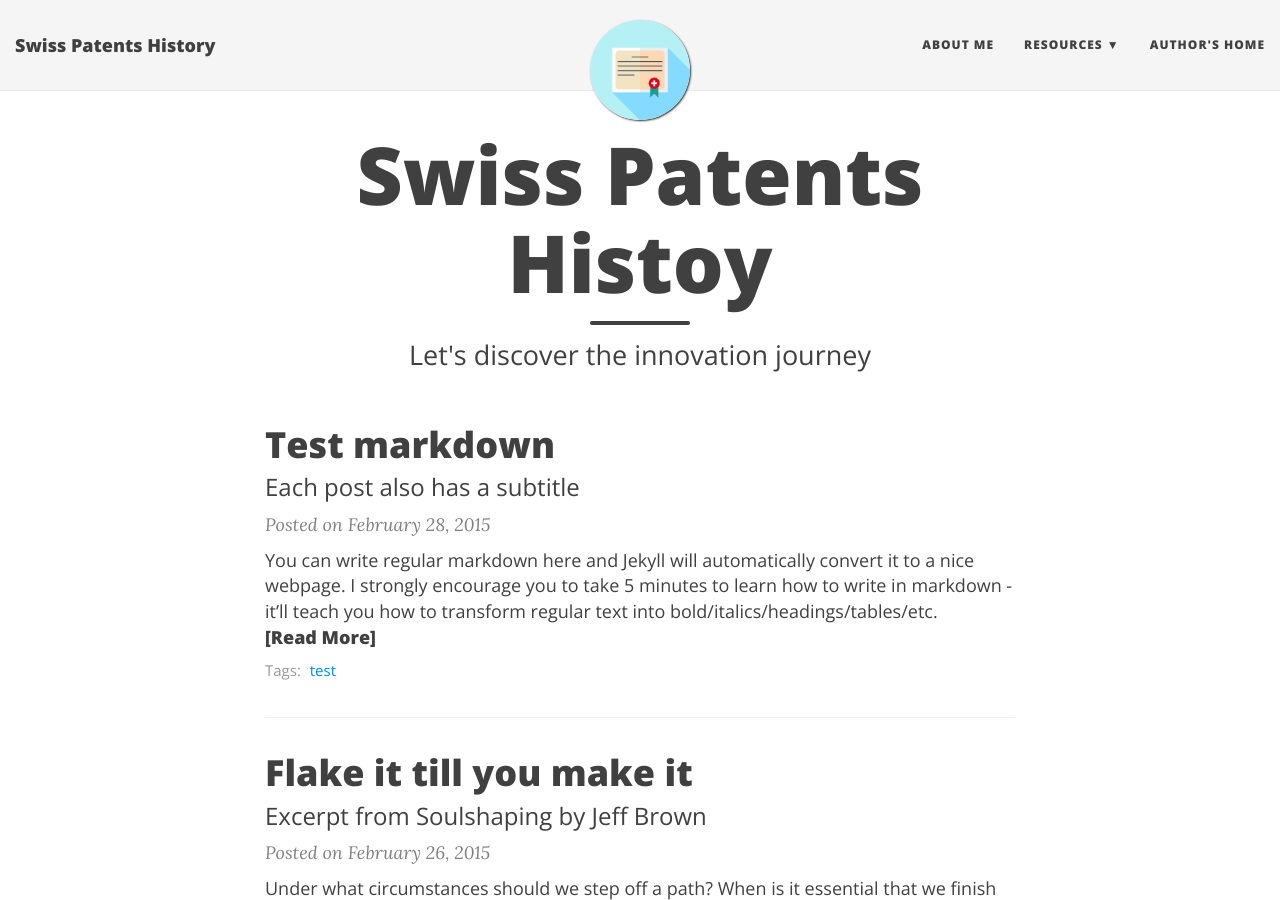
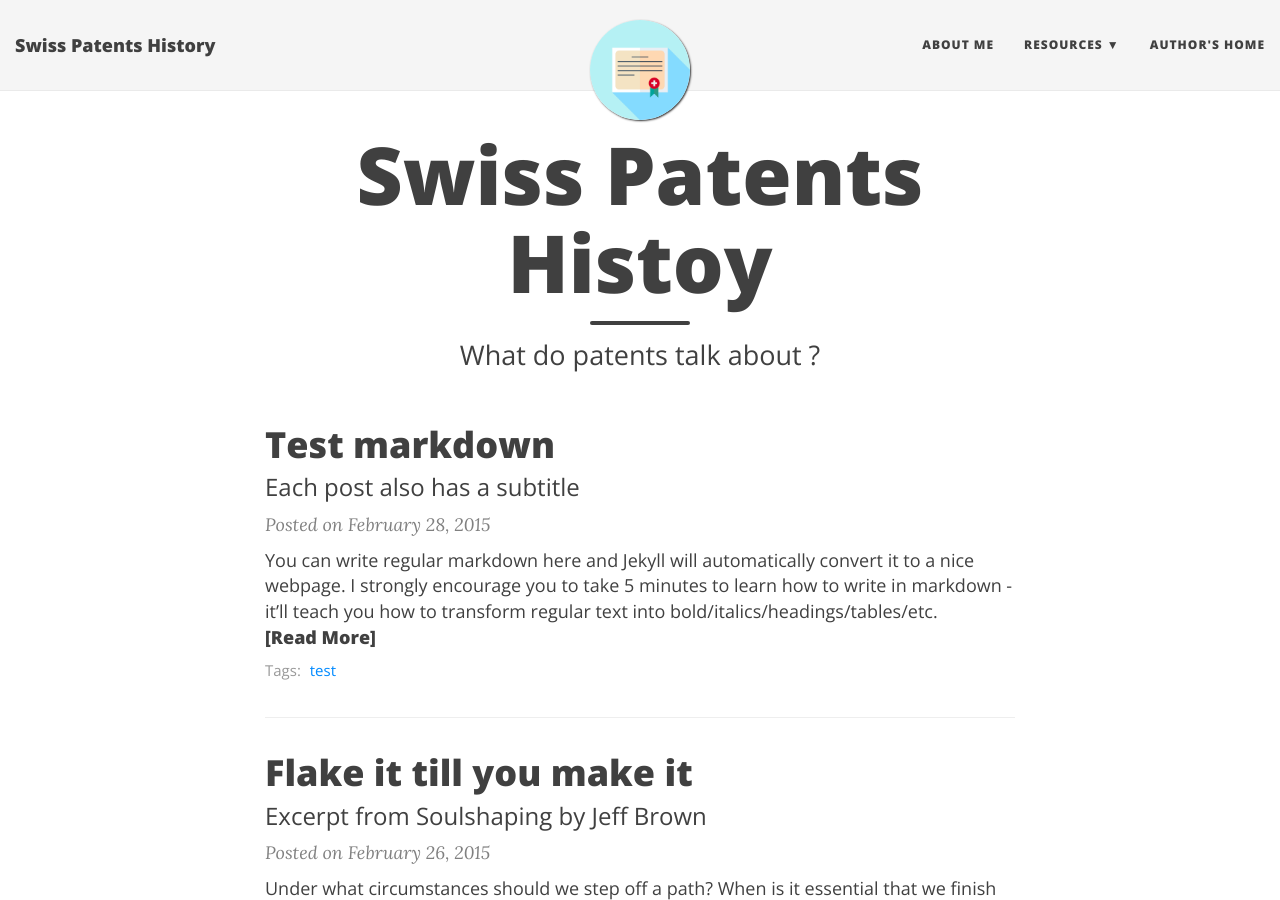
Before and after one commit to yamash/DataViz, a Jekyll site: the page built from index.html, in a window 1280 px wide and 900 px high. Built offline with Jekyll 4.4.1, drawn with Linux system fonts in a browser that asks for light colours; nearby versions of some CDN libraries; the list of posts is cut into pages by our own code.

Commit message:
Update index.html

```diff
--- a/index.html
+++ b/index.html
@@ -1,7 +1,7 @@
 ---
 layout: page
 title: Swiss Patents Histoy
-subtitle: Let's discover the innovation journey
+subtitle: What do patents talk about ?
 use-site-title: true
 ---
 
```
